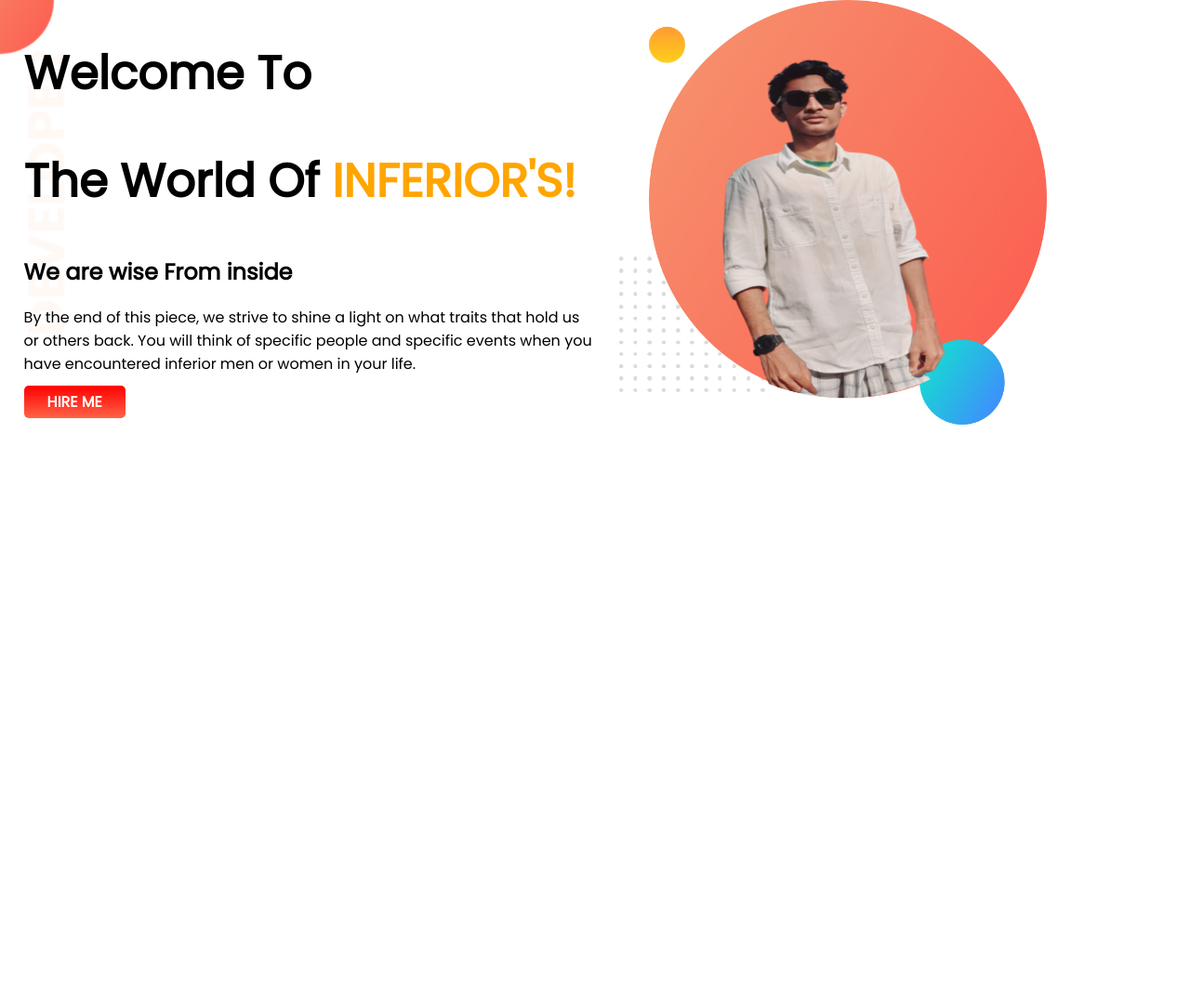
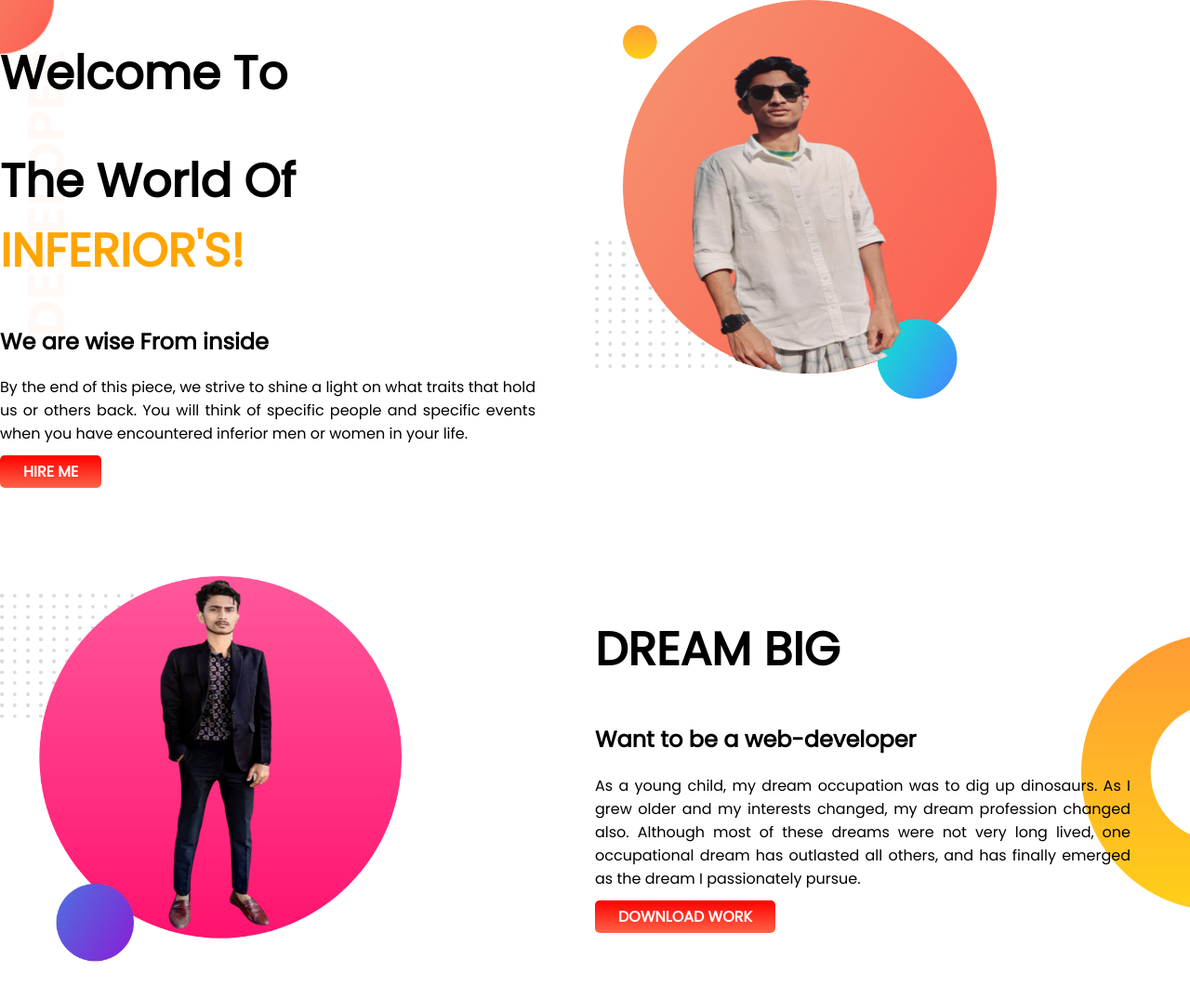
Before and after one commit to JalalUddinRomy/personal-portfolio, a plain HTML site: page index.html in a window 1280 px wide. Shown: the whole page at 93% size. Before the commit the page ends 800 px from the top, so only its background shows below. Drawn offline with Linux system fonts and the light colour scheme.

Commit message:
second-section

```diff
--- a/index.html
+++ b/index.html
@@ -29,6 +29,23 @@
             <img src="images/mypicture.png" alt="">
         </div>
     </section>
+    <section class="second-section">
+        <div class="half-width">
+            <img src="images/my-photo2.png" alt="">
+        </div>
+        <div class="half-width">
+            <h1>DREAM BIG</h1>
+            <h2>Want to be a web-developer</h2>
+            <p>As a young child, my dream occupation was to dig up dinosaurs. As I grew older and my interests changed,
+                my dream profession changed also. Although most of these dreams were not very long lived, one
+                occupational dream has outlasted all others, and has finally emerged as the dream I passionately pursue.
+
+            </p>
+            <a class="link-button" target="blank"
+                href="https://github.com/JalalUddinRomy/personal-portfolio/blob/main/index.html">DOWNLOAD
+                WORK</a>
+        </div>
+    </section>
 
 </body>
 
--- a/style.css
+++ b/style.css
@@ -10,10 +10,11 @@ h1{
 }
 section{
     display: flex;
+    margin-bottom: 100px;
 }
 .half-width{
     width: 50%;
-    padding-left: 2%;
+    padding-right: 5%;
 }
 .half-width img{
     width: 75%;
@@ -32,3 +33,11 @@ section{
     background-repeat: no-repeat;
 
 }
+.second-section{
+    background-image: url(images/dream-bg.png);
+    background-repeat: no-repeat;
+    background-position: right;
+}
+p{
+    text-align: justify;
+}
```
Also changed, not shown: images/my-photo2.png (added).
